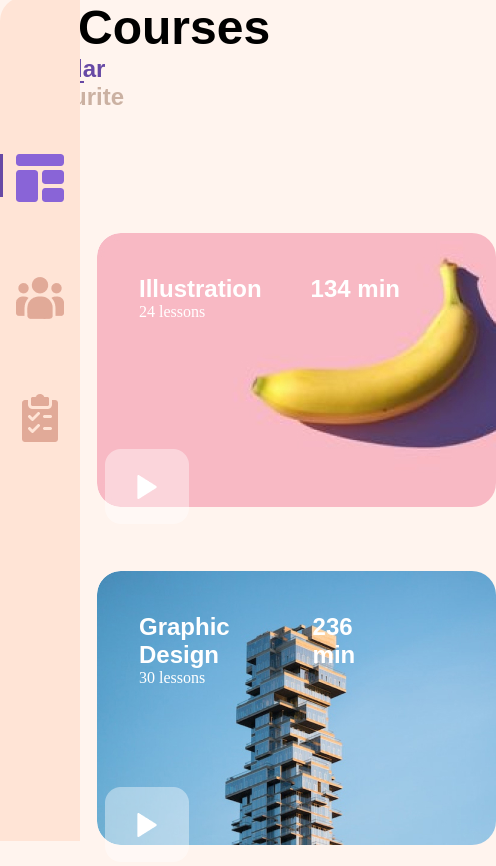
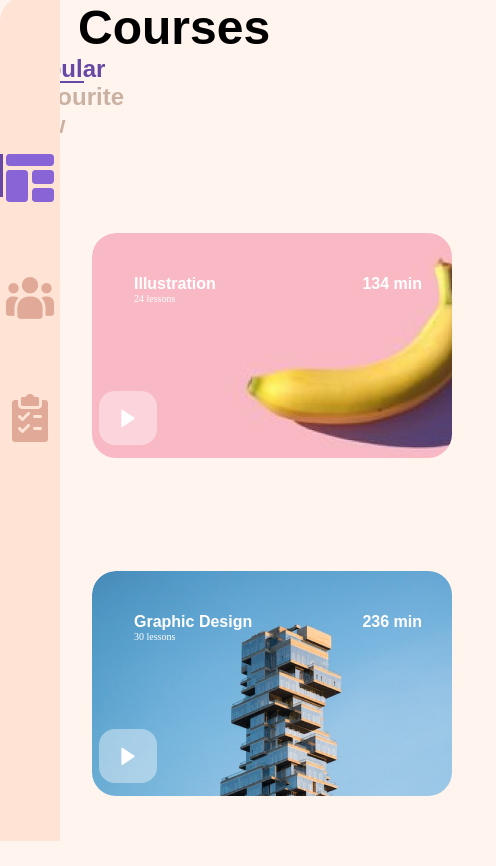
Before and after one commit to MeyerFrenchel/psd-test, a React (Create React App) app: page / in a window 390 px wide. Shown: the whole page, 496 px wide, since content can reach past the window. After the commit the page ends 844 px from the top, so only its background shows below. Built offline with nearby package versions, Linux system fonts and the light colour scheme; the HTML template or start-up script is replaced by a standard one.

Commit message:
second push

```diff
--- a/src/App.js
+++ b/src/App.js
@@ -8,7 +8,10 @@ import Banana from './assets/banana.jpg';
 import SmallBanana from './assets/small-banana.jpg';
 import Build from './assets/build.jpg';
 import SmallBuild from './assets/small-build.jpg';
+import YoutubeIcon from './assets/Group 1.png';
+import SmallYoutubeIcon from './assets/smallyoutube.png';
 import { Component } from 'react';
+
 
 class App extends Component {
 
@@ -44,8 +47,8 @@ class App extends Component {
         <Router>
         <Navbar />
         <Sidebar/>
-        <Features primaryHead={'Illustration'} lessons={24} minutes={134} imageUrl={Banana} widthSize={1345} heightSize={544} left={259} top={194}/>
-        <Features primaryHead={'Graphic Design'} lessons={30} minutes={236} imageUrl={Build} widthSize={1355} heightSize={544} left={252} top={798}/>
+        <Features primaryHead={'Illustration'} lessons={24} minutes={134} imageUrl={Banana} widthSize={1345} heightSize={544} left={259} top={194} socialIcon={YoutubeIcon}/>
+        <Features primaryHead={'Graphic Design'} lessons={30} minutes={236} imageUrl={Build} widthSize={1355} heightSize={544} left={252} top={798} socialIcon={YoutubeIcon}/>
         </Router>
 
         </div>
@@ -56,8 +59,8 @@ class App extends Component {
       <Router>
       <Navbar />
       <Sidebar/>
-      <Features primaryHead={'Illustration'} lessons={24} minutes={134} imageUrl={SmallBanana} widthSize={399} heightSize={274} left={97} top={233}/>
-      <Features primaryHead={'Graphic Design'} lessons={30} minutes={236} imageUrl={SmallBuild} widthSize={399} heightSize={274} left={97} top={571}/>
+      <Features primaryHead={'Illustration'} lessons={24} minutes={134} imageUrl={SmallBanana} widthSize={360} heightSize={225} left={92} top={233} socialIcon={SmallYoutubeIcon}/>
+      <Features primaryHead={'Graphic Design'} lessons={30} minutes={236} imageUrl={SmallBuild} widthSize={360} heightSize={225} left={92} top={571} socialIcon={SmallYoutubeIcon}/>
       </Router>
 
       </div>
--- a/src/components/Features/Features.jsx
+++ b/src/components/Features/Features.jsx
@@ -2,7 +2,7 @@ import React from 'react';
 import './Features.styles.css';
 import Group1 from '../../assets/Group 1.png';
 
-const Features = ({primaryHead, lessons, minutes, widthSize, heightSize, left, top, imageUrl}) => {
+const Features = ({primaryHead, lessons, minutes, widthSize, heightSize, left, top, imageUrl, socialIcon}) => {
 
     return (
         <div className='feature'
@@ -23,7 +23,7 @@ const Features = ({primaryHead, lessons, minutes, widthSize, heightSize, left, t
 
             </div>
             <div className='social-icon'>
-            <img src={Group1} alt=""/>
+            <img src={socialIcon} alt=""/>
             </div>
 
         </div>
--- a/src/components/Features/Features.styles.css
+++ b/src/components/Features/Features.styles.css
@@ -37,11 +37,21 @@ top: 79%;
 bottom: 0%;
 }
 @media screen and (max-width:768px) {
-    .feature {
-    background-image: url("../../assets/small-banana.jpg") im !important;
-    width: 599px;
-    height: 274px;
-    left: 121px;
-    top: 233px;
+
+    .social-icon {
+        left: 2%;
+        right: 5%;
+        top: 70%;
+        bottom: 0%;
+    }
+    .primary-head  h2{
+        font-size: 16px;
+    }
+    .secondary-head {
+        font-size: 16px;
+        margin-right: 30px;
+    }
+    .primary-head .lessons {
+        font-size: 10px;
     }
 }
--- a/src/components/Sidebar/Sidebar.style.css
+++ b/src/components/Sidebar/Sidebar.style.css
@@ -33,7 +33,7 @@ border-radius: 24px 0px 0px 0px;
 
 @media only screen and (max-width: 765px) {
     .sidebar-container{
-        width: 80px;
+        width: 60px;
         top: -3px;
     }
 
```
Also changed, not shown: src/assets/smallyoutube.png (added).
